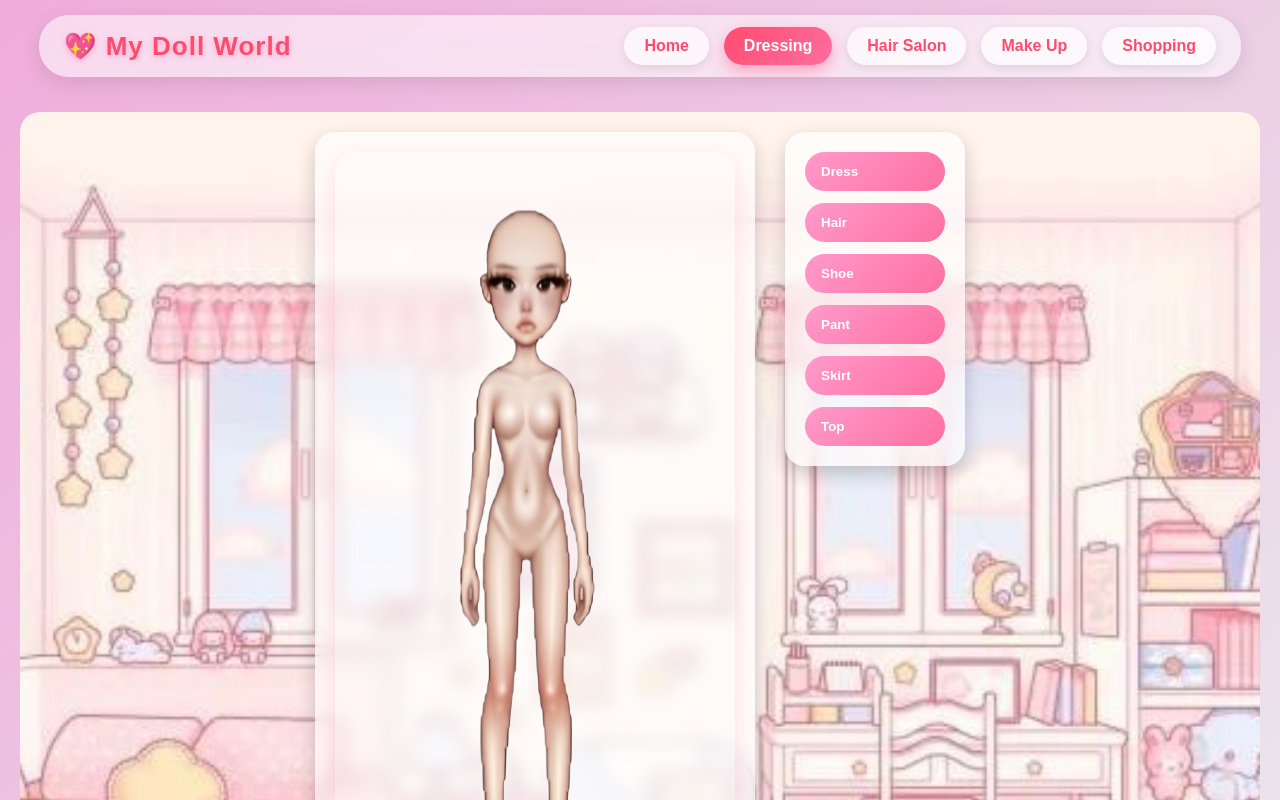
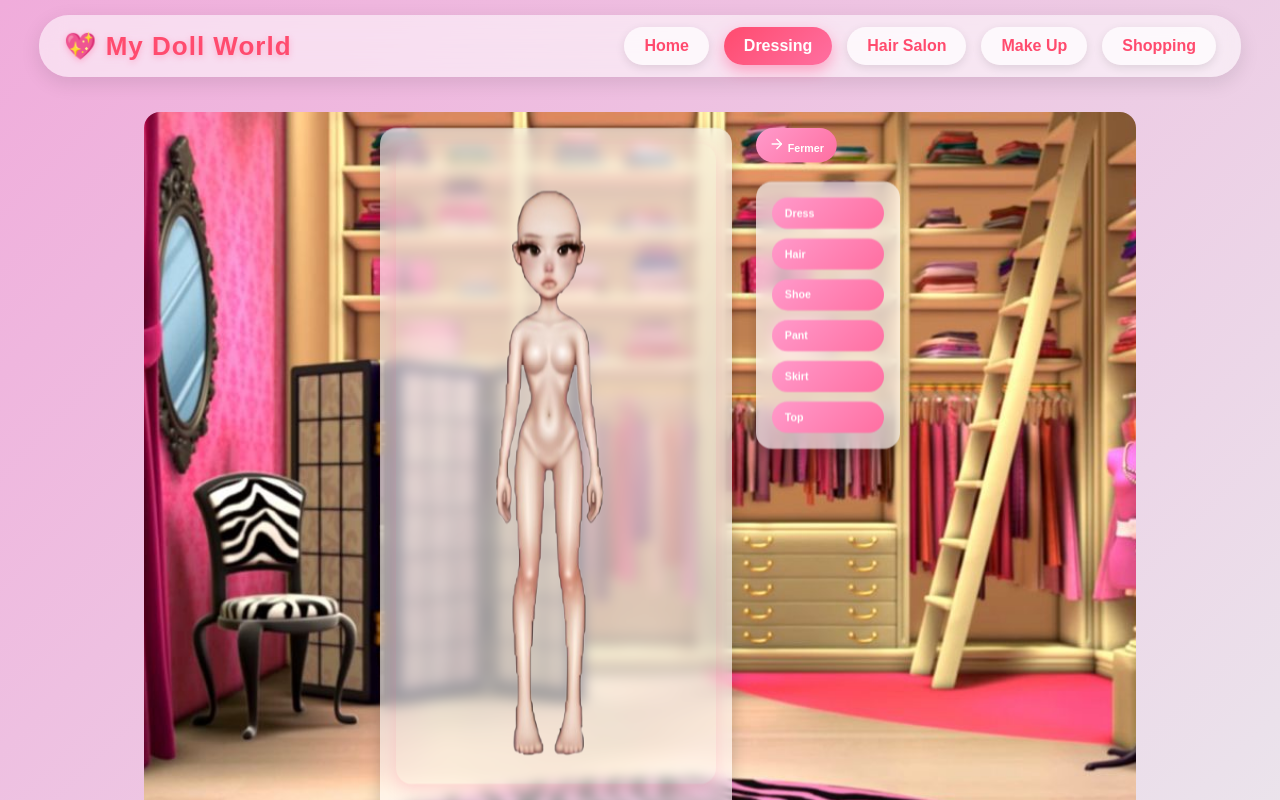
Before and after one commit to SabrinaMacaluso/my-dressing-app, a React (Create React App) app in the folder frontend/: page /dressing in a window 1280 px wide. Shown: the top 800 px of the page. Built offline with nearby package versions, Linux system fonts and the light colour scheme.

Commit message:
Add toggle open/close for dressing

```diff
--- a/frontend/src/App.css
+++ b/frontend/src/App.css
@@ -161,12 +161,16 @@ body {
   align-items: flex-start;
   gap: 30px;
   padding: 20px;
-  background: url('../public/images/girly-room.jpg') no-repeat center;
+  background: url('../public/images/dressing2.jpg') no-repeat center;
   background-size: cover;
   border-radius: 20px;
   max-width: 1200px;
   width: 100%;
   margin: 20px auto;
+
+  /* 👇 shrink proportionally */
+  transform: scale(0.8);   /* 85% size = reduced by 15% */
+  transform-origin: top center; /* keep it centered while scaling */
 }
 
 .doll-wrapper {
@@ -283,3 +287,24 @@ body {
   margin-top: 12px; /* push them a bit down from the doll */
   justify-content: center; /* center under the doll */
 }
+
+
+
+
+.toggle-sidebar-button {
+  padding: 10px 16px;
+  border-radius: 25px;
+  border: none;
+  background: linear-gradient(135deg, #ff9acb 0%, #ff6fa1 100%);
+  color: white;
+  font-weight: bold;
+  cursor: pointer;
+  margin-bottom: 12px;
+  box-shadow: 0 4px 12px rgba(255,100,150,0.3);
+  transition: all 0.3s ease;
+}
+
+.toggle-sidebar-button:hover {
+  transform: scale(1.05);
+  box-shadow: 0 6px 15px rgba(255,100,150,0.5);
+}
--- a/frontend/src/pages/Dressing.js
+++ b/frontend/src/pages/Dressing.js
@@ -6,8 +6,7 @@ import AvailableClothes from "../components/AvailableClothes";
 import html2canvas from "html2canvas";
 import { BASE_URL } from "../baseUrl";
 import "../App.css";
-import { Download } from "lucide-react";
-import { Save } from "lucide-react";
+import { Download, Save, ArrowRight, ArrowLeft } from "lucide-react";
 
 function Dressing() {
   const [types] = useState(["dress", "hair", "shoe", "pant", "skirt", "top"]);
@@ -16,9 +15,11 @@ function Dressing() {
   const [currentClothes, setCurrentClothes] = useState({});
   const [previewClothes, setPreviewClothes] = useState({});
   const [layerOrder, setLayerOrder] = useState([]);
+  const [sidebarOpen, setSidebarOpen] = useState(true); // <- Toggle sidebar
 
   useEffect(() => {
     if (!selectedType) return;
+
     fetch(`${BASE_URL}/api/outfits?type=${selectedType}`)
       .then((res) => res.json())
       .then((data) => setClothes(Array.isArray(data) ? data : []))
@@ -39,8 +40,10 @@ function Dressing() {
   const handleChangeLayer = (item, direction) => {
     const index = layerOrder.indexOf(selectedType);
     if (index === -1) return;
+
     const newIndex = index + direction;
     if (newIndex < 0 || newIndex >= layerOrder.length) return;
+
     const newLayerOrder = [...layerOrder];
     [newLayerOrder[index], newLayerOrder[newIndex]] = [newLayerOrder[newIndex], newLayerOrder[index]];
     setLayerOrder(newLayerOrder);
@@ -66,30 +69,37 @@ function Dressing() {
 
   return (
     <div className="main-layout">
-      <div className="dressing-app">
+      {/* Container scaling 80% */}
+      <div className="dressing-app" style={{ transform: "scale(0.8)", transformOrigin: "top center" }}>
+        {/* Doll wrapper */}
         <div className="doll-wrapper">
           <Doll currentClothes={currentClothes} layerOrder={layerOrder} />
 
+          {/* Download / Save buttons */}
           <div className="button-row">
-  {/* Dl button with logo */}
             <button className="download-button" onClick={downloadOutfit}>
               <Download size={20} style={{ marginRight: "8px" }} />
+            </button>
+            <button className="download-button">
+              <Save size={20} style={{ marginRight: "8px" }} />
+            </button>
+          </div>
+        </div>
 
+        {/* Sidebar toggle */}
+        <div style={{ display: "flex", flexDirection: "column", alignItems: "flex-start", gap: "12px" }}>
+          <button
+            className="toggle-sidebar-button"
+            onClick={() => setSidebarOpen((prev) => !prev)}
+            title={sidebarOpen ? "Fermer la sidebar" : "Ouvrir la sidebar"}
+          >
+             {sidebarOpen ? <><ArrowRight size={20} /> Fermer</> : <><ArrowLeft size={20} /> Ouvrir</>}
           </button>
 
-  {/* Save button with logo */}
-  <button className="download-button">
-    <Save size={20} style={{ marginRight: "8px" }} />
-
-  </button>
-</div>
-
-        </div>
-
-        {/* Sidebar with flex layout */}
+          {sidebarOpen && (
             <div className="clothes-sidebar">
               <div className="sidebar-inner">
-            {/* Left: Category Buttons */}
+                {/* Category Buttons */}
                 <div className="category-buttons">
                   {types.map((type) => (
                     <button
@@ -102,9 +112,7 @@ function Dressing() {
                   ))}
                 </div>
 
-
-
-            {/* Right: Available Clothes */}
+                {/* Available Clothes */}
                 {selectedType && (
                   <div className="available-clothes-wrapper">
                     <AvailableClothes
@@ -125,6 +133,8 @@ function Dressing() {
                 )}
               </div>
             </div>
+          )}
+        </div>
       </div>
     </div>
   );
```
Also changed, not shown: frontend/public/images/dressing2.jpg (added), 1 other file (tests, documents, lock files or other folders). Lines whose indentation alone changed are shown as unchanged.
